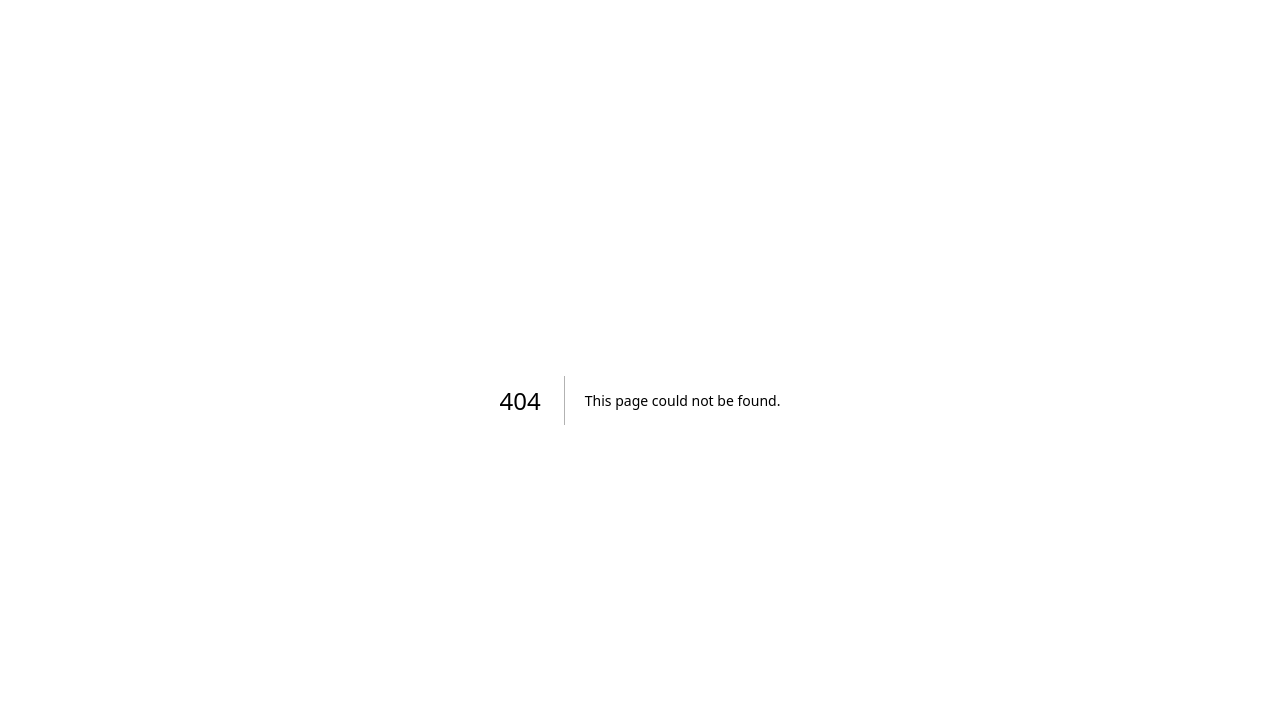
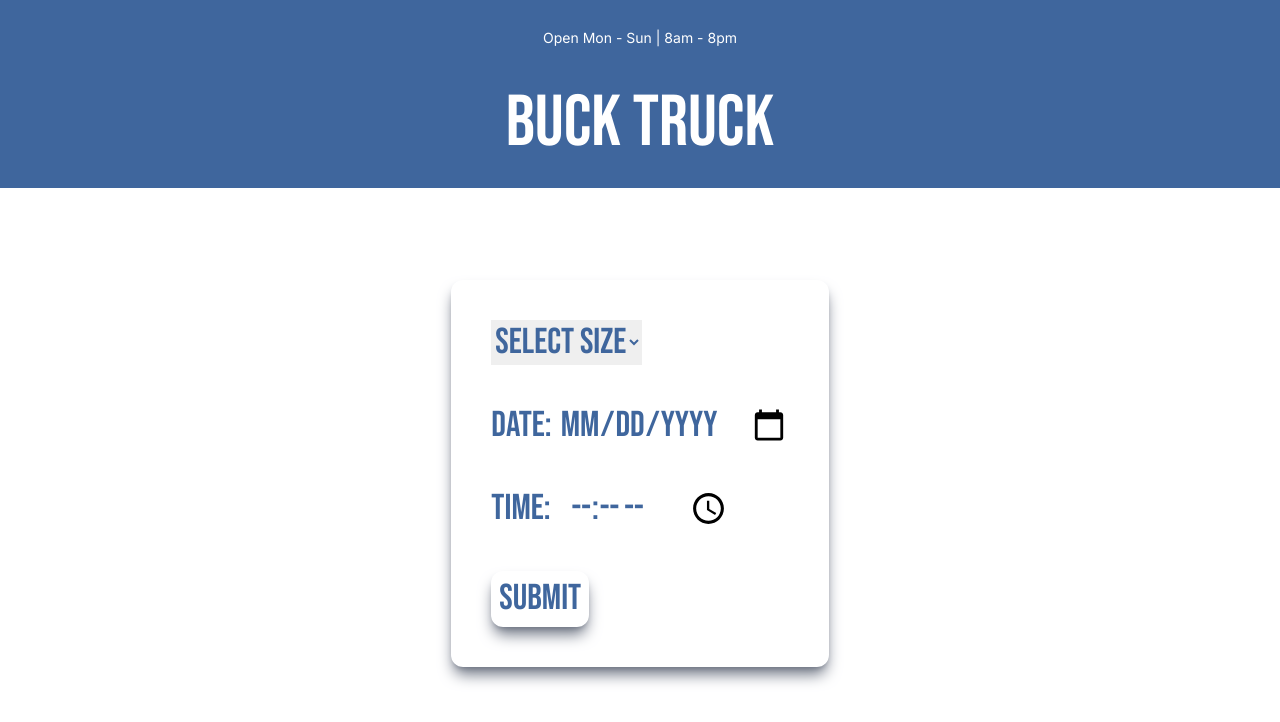
Before and after one commit to AdamRuffner/rubbish, a Next.js app: page /schedule in a window 1280 px wide. Before the commit this address had no page. Shown: the top 722 px of the page. Built offline with nearby package versions, Linux system fonts and the light colour scheme.

Commit message:
added a scheduling function

```diff
--- a/src/app/page.js
+++ b/src/app/page.js
@@ -1,8 +1,11 @@
 /* eslint-disable react/no-unescaped-entities */
+"use client";
 import { BsTelephone } from "react-icons/bs";
 import { AiOutlineMail } from "react-icons/ai";
 import Image from "next/image";
 import dumpster from "public/dumpster.jpg";
+import Link from "next/link";
+// import Schedule from "@/app/schedule";
 
 export default function Home() {
   return (
@@ -18,6 +21,11 @@ export default function Home() {
               <p className=" bg-white text-main-blue rounded-xl p-3 mb-7 text-xs hover:bg-gray-100 hover:text-black font-bold ">
                 CALL NOW (765)-748-1730
               </p>
+              <Link href="/schedule">
+                <button className=" bg-white text-main-blue rounded-xl p-3 mb-7 text-xs hover:bg-gray-100 hover:text-black font-bold ">
+                  SCHEDULE ONLINE
+                </button>
+              </Link>
             </a>
           </div>
         </header>
@@ -129,6 +137,11 @@ export default function Home() {
         </div>
       </section>
       <section className="bg-main-blue p-2">
+        <Link href="/schedule" className="flex justify-center pt-5">
+          <button className=" bg-white text-main-blue rounded-xl p-3 mb-7 text-xs hover:bg-gray-100 hover:text-black font-bold ">
+            SCHEDULE ONLINE
+          </button>
+        </Link>
         <div className="flex justify-center gap-10">
           <div className=" text-white pt-4 rounded-xl hover:text-black">
             <a href="tel:7657481730">
--- /dev/null
+++ b/src/app/schedule/page.js
@@ -0,0 +1,92 @@
+"use client";
+
+// pages/schedule.js
+import { useState } from "react";
+
+const Schedule = () => {
+  // State to hold form values
+  const [appointmentType, setAppointmentType] = useState("");
+  const [date, setDate] = useState("");
+  const [time, setTime] = useState("");
+
+  const handleSubmit = (e) => {
+    e.preventDefault();
+
+    // Process or submit the form data here
+    console.log("Appointment Type:", appointmentType);
+    console.log("Date:", date);
+    console.log("Time:", time);
+
+    alert("Appointment scheduled successfully!");
+  };
+
+  return (
+    <div>
+      <header className="bg-main-blue">
+        <div className="flex justify-center pt-7 text-sm">
+          <p className="text-white">Open Mon - Sun | 8am - 8pm</p>
+        </div>
+        <div className="text-center m-3 p-4">
+          <h2 className="p-3 text-7xl text-white font-Title">Buck Truck</h2>
+        </div>
+      </header>
+      <section className="flex justify-center pt-10 text-4xl pb-8 text-main-blue font-Title ">
+        <form
+          className="shadow-lg shadow-gray-500 rounded-xl p-10 my-10"
+          onSubmit={handleSubmit}
+        >
+          <label>
+            <select
+              value={appointmentType}
+              onChange={(e) => setAppointmentType(e.target.value)}
+              required
+            >
+              <option value="">Select Size</option>
+              <option value="consultation">6 Yard</option>
+              <option value="follow-up">10 Yard</option>
+              <option value="therapy">20 Yard</option>
+              <option value="therapy">30 Yard</option>
+            </select>
+          </label>
+          <br />
+          <br />
+
+          <label>
+            Date:
+            <input
+              className="pl-2"
+              type="date"
+              value={date}
+              onChange={(e) => setDate(e.target.value)}
+              required
+            />
+          </label>
+          <br />
+          <br />
+
+          <label>
+            Time:
+            <input
+              className="pl-5"
+              type="time"
+              value={time}
+              onChange={(e) => setTime(e.target.value)}
+              required
+            />
+          </label>
+          <br />
+          <br />
+
+          <button
+            className="shadow-lg shadow-gray-500 rounded-xl p-2  hover:bg-main-blue hover:text-white"
+            type="submit"
+          >
+            Submit
+          </button>
+        </form>
+      </section>
+    </div>
+  );
+};
+
+export default Schedule;
```
